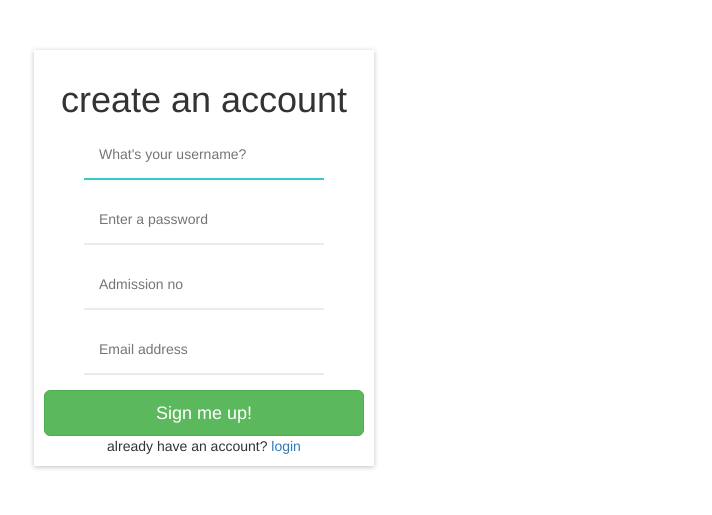
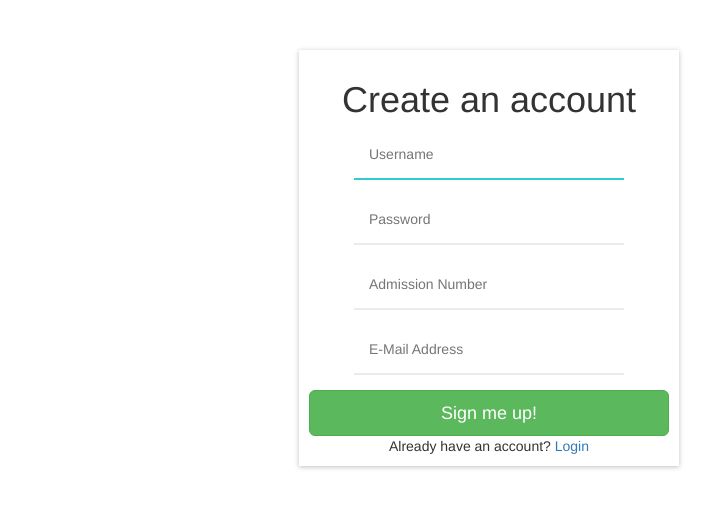
Before and after one commit to kurian-thomas/dbms_project, a Django app: page /tc/index/ in a window 1280 px wide. Shown: the top 515 px of the page, without its empty margins (151-863 px from the left). Run offline with Django 3.2, Linux system fonts and the light colour scheme; some libraries are stand-ins or nearby versions.

Commit message:
Fixed broken links in Sign Up

```diff
--- a/static/c.css
+++ b/static/c.css
@@ -11,7 +11,7 @@ body {
 #logbox {
   padding: 10px;
   margin: 50px auto;
-  width: 340px;
+  width: 380px;
   background-color: #fff;
   -webkit-box-shadow: 0 1px 5px rgba(0, 0, 0, 0.25);
   -moz-box-shadow: 0 1px 5px rgba(0, 0, 0, 0.25);
--- a/tc_app/templates/tc_app/index.html
+++ b/tc_app/templates/tc_app/index.html
@@ -8,18 +8,18 @@
 </head>
 <body>
 	<div class="container">
+	  <div class="col-md-3"></div>
     <div class="col-md-6">
     <div id="logbox">
       <form id="sign_in" method="post" action="/signup">
-        <h1>create an account</h1>
-        <input name="name" type="text" placeholder="What's your username?" autofocus="autofocus" required="required" class="input pass" id="sname" />
-        <input name="password" type="password" placeholder="Enter a password" required="required" class="input pass
-         " id="spass" />
-        <input name="admission no" type="name" placeholder="Admission no" required="required" class="input pass" id="sad" />
-        <input name="email" type="email" placeholder="Email address" class="input pass" required="required" id="semail" />
+        <h1>Create an account</h1>
+        <input name="name" type="text" placeholder="Username" autofocus="autofocus" required="required" class="input pass" id="sname" />
+        <input name="password" type="password" placeholder="Password" required="required" class="input pass" id="spass" />
+        <input name="admission no" type="name" placeholder="Admission Number" required="required" class="input pass" id="sad" />
+        <input name="email" type="email" placeholder="E-Mail Address" class="input pass" required="required" id="semail" />
         <a class="btn btn-lg btn-success btn-block" id="sigbutton" onclick="get_element_signup()">Sign me up! </a>
         <div class="text-center">
-            already have an account? <a href="#" id="login_id">login</a>
+            Already have an account? <a href="/tc/login" id="login_id">Login</a>
         </div>
       </form>
     </div>
```
